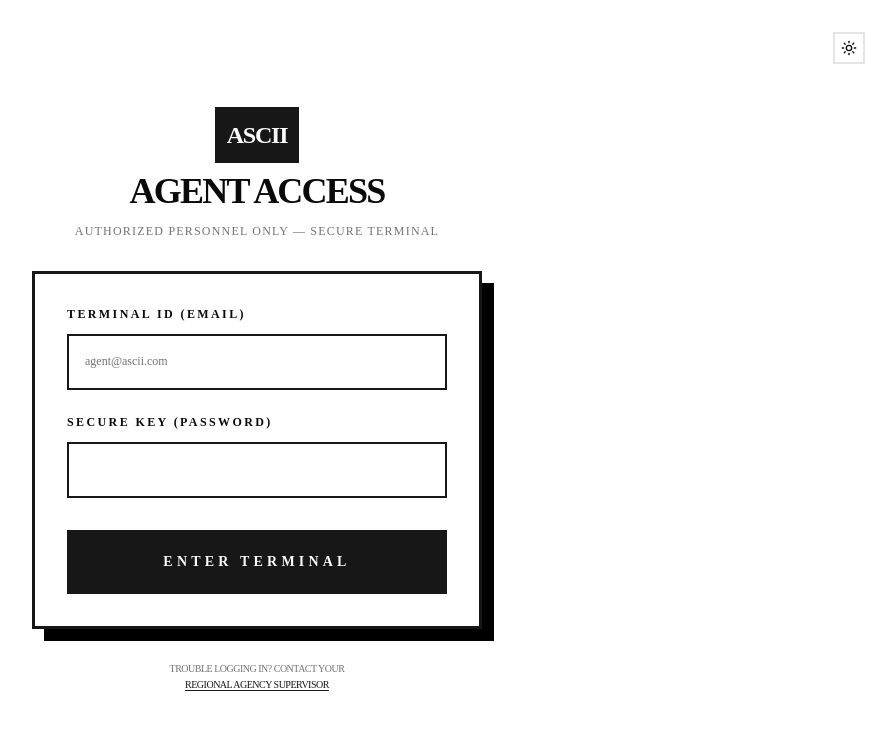
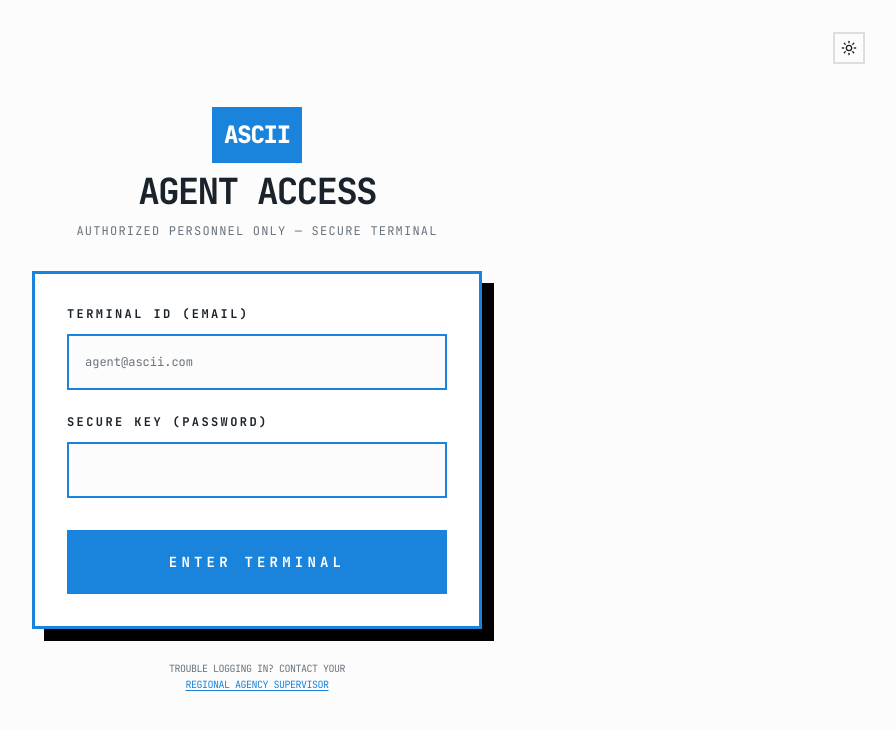
Before and after one commit to ENDragnee/ascii-pay, a Next.js app: page /signin in a window 1280 px wide. Shown: the top 730 px of the page, without its empty margins (383-1279 px from the left). Built offline with nearby package versions, Linux system fonts and the light colour scheme.

Commit message:
feat(simulator): Implement Google-style UI & theme

```diff
--- a/src/app/globals.css
+++ b/src/app/globals.css
@@ -5,116 +5,114 @@
 @custom-variant dark (&:is(.dark *));
 
 @theme inline {
+  /* Google Font Hierarchy */
+  --font-sans: var(--font-geist-sans), ui-sans-serif, system-ui;
+  --font-mono: var(--font-jetbrains), ui-monospace, monospace;
+
+  /* Softer Radius for Google Design */
+  --radius: 0.75rem;
+
   --color-background: var(--background);
   --color-foreground: var(--foreground);
-  --font-sans: var(--font-geist-sans);
-  --font-mono: var(--font-mono);
-  --font-heading: var(--font-mono);
+  --color-primary: var(--primary);
+  --color-primary-foreground: var(--primary-foreground);
+  --color-secondary: var(--secondary);
+  --color-secondary-foreground: var(--secondary-foreground);
+  --color-muted: var(--muted);
+  --color-muted-foreground: var(--muted-foreground);
+  --color-accent: var(--accent);
+  --color-accent-foreground: var(--accent-foreground);
+  --color-destructive: var(--destructive);
+  --color-border: var(--border);
+  --color-input: var(--input);
+  --color-ring: var(--ring);
+  --color-card: var(--card);
+  --color-card-foreground: var(--card-foreground);
+  --color-popover: var(--popover);
+  --color-popover-foreground: var(--popover-foreground);
+
+  /* Sidebar variables mapping */
+  --color-sidebar: var(--sidebar);
+  --color-sidebar-foreground: var(--sidebar-foreground);
+  --color-sidebar-primary: var(--sidebar-primary);
+  --color-sidebar-primary-foreground: var(--sidebar-primary-foreground);
+  --color-sidebar-accent: var(--sidebar-accent);
+  --color-sidebar-accent-foreground: var(--sidebar-accent-foreground);
+  --color-sidebar-border: var(--sidebar-border);
   --color-sidebar-ring: var(--sidebar-ring);
-  --color-sidebar-border: var(--sidebar-border);
-  --color-sidebar-accent-foreground: var(--sidebar-accent-foreground);
-  --color-sidebar-accent: var(--sidebar-accent);
-  --color-sidebar-primary-foreground: var(--sidebar-primary-foreground);
-  --color-sidebar-primary: var(--sidebar-primary);
-  --color-sidebar-foreground: var(--sidebar-foreground);
-  --color-sidebar: var(--sidebar);
-  --color-chart-5: var(--chart-5);
-  --color-chart-4: var(--chart-4);
-  --color-chart-3: var(--chart-3);
-  --color-chart-2: var(--chart-2);
-  --color-chart-1: var(--chart-1);
-  --color-ring: var(--ring);
-  --color-input: var(--input);
-  --color-border: var(--border);
-  --color-destructive: var(--destructive);
-  --color-accent-foreground: var(--accent-foreground);
-  --color-accent: var(--accent);
-  --color-muted-foreground: var(--muted-foreground);
-  --color-muted: var(--muted);
-  --color-secondary-foreground: var(--secondary-foreground);
-  --color-secondary: var(--secondary);
-  --color-primary-foreground: var(--primary-foreground);
-  --color-primary: var(--primary);
-  --color-popover-foreground: var(--popover-foreground);
-  --color-popover: var(--popover);
-  --color-card-foreground: var(--card-foreground);
-  --color-card: var(--card);
-  --radius-sm: calc(var(--radius) * 0.6);
-  --radius-md: calc(var(--radius) * 0.8);
-  --radius-lg: var(--radius);
-  --radius-xl: calc(var(--radius) * 1.4);
-  --radius-2xl: calc(var(--radius) * 1.8);
-  --radius-3xl: calc(var(--radius) * 2.2);
-  --radius-4xl: calc(var(--radius) * 2.6);
 }
 
 :root {
-  --background: oklch(1 0 0);
-  --foreground: oklch(0.145 0 0);
+  /* Google Palette - Clean & Bright */
+  --background: oklch(0.99 0 0); /* Soft White */
+  --foreground: oklch(0.25 0.02 250); /* Google Dark Gray */
+
+  --primary: oklch(0.6 0.16 250); /* Google Blue #1a73e8 */
+  --primary-foreground: oklch(1 0 0);
+
   --card: oklch(1 0 0);
-  --card-foreground: oklch(0.145 0 0);
+  --card-foreground: oklch(0.25 0.02 250);
+
   --popover: oklch(1 0 0);
-  --popover-foreground: oklch(0.145 0 0);
-  --primary: oklch(0.205 0 0);
-  --primary-foreground: oklch(0.985 0 0);
-  --secondary: oklch(0.97 0 0);
-  --secondary-foreground: oklch(0.205 0 0);
-  --muted: oklch(0.97 0 0);
-  --muted-foreground: oklch(0.556 0 0);
-  --accent: oklch(0.97 0 0);
-  --accent-foreground: oklch(0.205 0 0);
-  --destructive: oklch(0.577 0.245 27.325);
-  --border: oklch(0.922 0 0);
-  --input: oklch(0.922 0 0);
-  --ring: oklch(0.708 0 0);
-  --chart-1: oklch(0.87 0 0);
-  --chart-2: oklch(0.556 0 0);
-  --chart-3: oklch(0.439 0 0);
-  --chart-4: oklch(0.371 0 0);
-  --chart-5: oklch(0.269 0 0);
-  --radius: 0.625rem;
-  --sidebar: oklch(0.985 0 0);
-  --sidebar-foreground: oklch(0.145 0 0);
-  --sidebar-primary: oklch(0.205 0 0);
-  --sidebar-primary-foreground: oklch(0.985 0 0);
-  --sidebar-accent: oklch(0.97 0 0);
-  --sidebar-accent-foreground: oklch(0.205 0 0);
-  --sidebar-border: oklch(0.922 0 0);
-  --sidebar-ring: oklch(0.708 0 0);
+  --popover-foreground: oklch(0.25 0.02 250);
+
+  --secondary: oklch(0.96 0.01 250); /* Light Blue-Gray Tint */
+  --secondary-foreground: oklch(0.35 0.12 250);
+
+  --muted: oklch(0.96 0 0);
+  --muted-foreground: oklch(0.55 0.02 250);
+
+  --accent: oklch(0.92 0.03 250); /* Hover state blue */
+  --accent-foreground: oklch(0.4 0.15 250);
+
+  --destructive: oklch(0.6 0.18 20); /* Google Red */
+  --destructive-foreground: oklch(1 0 0);
+
+  --border: oklch(0.9 0 0);
+  --input: oklch(0.9 0 0);
+  --ring: oklch(0.6 0.16 250 / 50%);
+
+  /* Google-style Sidebar */
+  --sidebar: oklch(0.98 0.01 250);
+  --sidebar-foreground: oklch(0.3 0.02 250);
+  --sidebar-primary: oklch(0.6 0.16 250);
+  --sidebar-primary-foreground: oklch(1 0 0);
+  --sidebar-accent: oklch(0.94 0.02 250);
+  --sidebar-accent-foreground: oklch(0.3 0.1 250);
+  --sidebar-border: oklch(0.93 0 0);
+  --sidebar-ring: var(--ring);
+
+  --radius: 0.75rem;
 }
 
 .dark {
-  --background: oklch(0.145 0 0);
-  --foreground: oklch(0.985 0 0);
-  --card: oklch(0.205 0 0);
-  --card-foreground: oklch(0.985 0 0);
-  --popover: oklch(0.205 0 0);
-  --popover-foreground: oklch(0.985 0 0);
-  --primary: oklch(0.922 0 0);
-  --primary-foreground: oklch(0.205 0 0);
-  --secondary: oklch(0.269 0 0);
-  --secondary-foreground: oklch(0.985 0 0);
-  --muted: oklch(0.269 0 0);
-  --muted-foreground: oklch(0.708 0 0);
-  --accent: oklch(0.269 0 0);
-  --accent-foreground: oklch(0.985 0 0);
-  --destructive: oklch(0.704 0.191 22.216);
-  --border: oklch(1 0 0 / 10%);
-  --input: oklch(1 0 0 / 15%);
-  --ring: oklch(0.556 0 0);
-  --chart-1: oklch(0.87 0 0);
-  --chart-2: oklch(0.556 0 0);
-  --chart-3: oklch(0.439 0 0);
-  --chart-4: oklch(0.371 0 0);
-  --chart-5: oklch(0.269 0 0);
-  --sidebar: oklch(0.205 0 0);
-  --sidebar-foreground: oklch(0.985 0 0);
-  --sidebar-primary: oklch(0.488 0.243 264.376);
-  --sidebar-primary-foreground: oklch(0.985 0 0);
-  --sidebar-accent: oklch(0.269 0 0);
-  --sidebar-accent-foreground: oklch(0.985 0 0);
-  --sidebar-border: oklch(1 0 0 / 10%);
-  --sidebar-ring: oklch(0.556 0 0);
+  --background: oklch(0.18 0.01 250); /* Material Night */
+  --foreground: oklch(0.95 0.01 250);
+
+  --primary: oklch(0.75 0.1 250); /* Light Blue for Dark Mode */
+  --primary-foreground: oklch(0.15 0.01 250);
+
+  --card: oklch(0.22 0.01 250);
+  --card-foreground: oklch(0.95 0.01 250);
+
+  --popover: oklch(0.22 0.01 250);
+  --popover-foreground: oklch(0.95 0.01 250);
+
+  --secondary: oklch(0.28 0.02 250);
+  --secondary-foreground: oklch(0.85 0.05 250);
+
+  --muted: oklch(0.25 0.01 250);
+  --muted-foreground: oklch(0.7 0.01 250);
+
+  --accent: oklch(0.3 0.05 250);
+  --accent-foreground: oklch(0.9 0.02 250);
+
+  --border: oklch(0.3 0.01 250);
+  --input: oklch(0.3 0.01 250);
+
+  --sidebar: oklch(0.2 0.01 250);
+  --sidebar-foreground: oklch(0.9 0.01 250);
+  --sidebar-border: oklch(0.28 0.01 250);
 }
 
 @layer base {
@@ -122,9 +120,11 @@
     @apply border-border outline-ring/50;
   }
   body {
-    @apply bg-background text-foreground;
+    @apply bg-background text-foreground font-sans; /* Default back to Sans for Google feel */
   }
-  html {
+
+  /* Keep JetBrains Mono for data-specific elements like Tables or Simulator */
+  .font-mono {
     @apply font-mono;
   }
 }
```
Also changed, not shown: src/app/simulator/page.tsx (+175 -83 lines), components.json.
